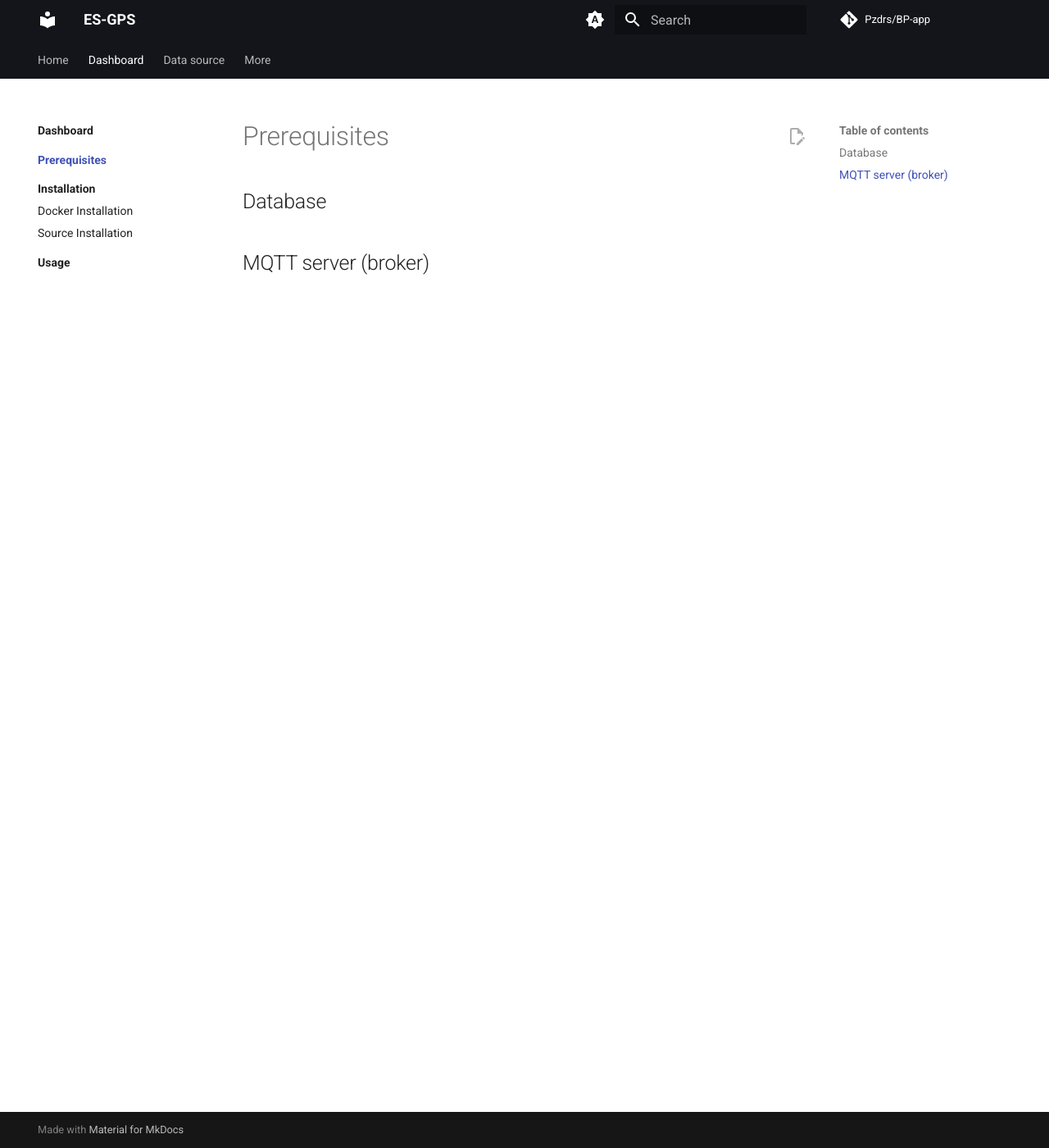
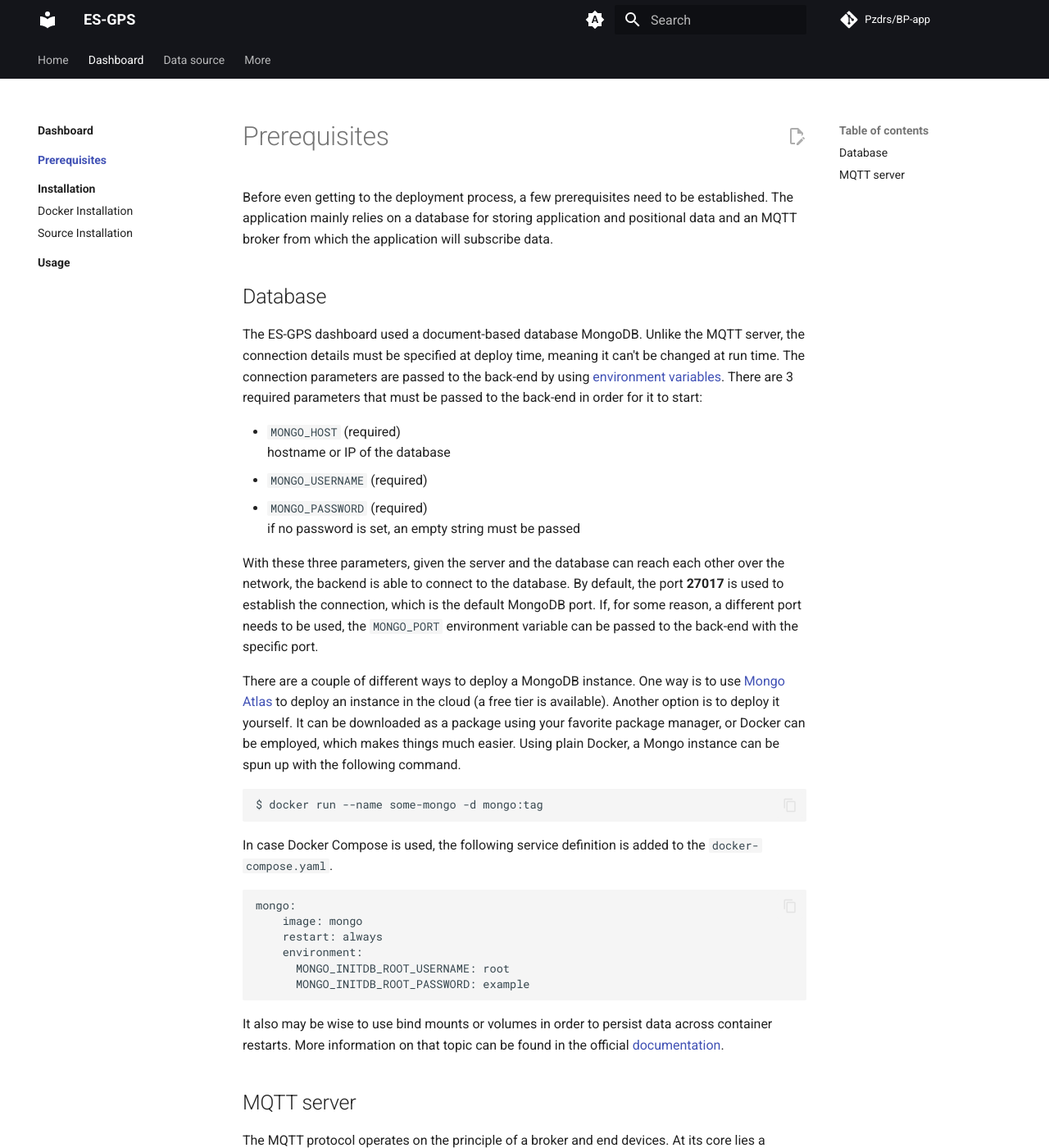
Before and after one commit to Pzdrs/BP-docs, an MkDocs documentation site: the page built from docs/dashboard/prerequisites/index.md, in a window 1280 px wide and 1400 px high. Shown: the whole window at 82% size. Built offline with MkDocs 1.6.1 and Material for MkDocs 9.7.7, drawn with Linux system fonts in a browser that asks for light colours; comment, search, counter and statistics services are not loaded; some of the changed text lies outside the part shown.

Commit message:
feat: dashboard prerequisites

````diff
--- a/docs/dashboard/prerequisites/index.md
+++ b/docs/dashboard/prerequisites/index.md
@@ -1,8 +1,74 @@
 ---
 title: Prerequisites
-description: Prerequisites for the dasboard deployment
+description: Prerequisites for the dashboard deployment
 ---
 
+Before even getting to the deployment process, a few prerequisites need to be established. The application mainly relies on a database for storing application and positional data and an MQTT broker from which the application will subscribe data.
+
 ## Database
+The ES-GPS dashboard used a document-based database MongoDB. Unlike the MQTT server, the connection details must be specified at deploy time, meaning it can't be changed at run time. The connection parameters are passed to the back-end by using [environment variables](https://en.wikipedia.org/wiki/Environment_variable). There are 3 required parameters that must be passed to the back-end in order for it to start:
 
-## MQTT server (broker)
+- `MONGO_HOST` (required) <br>
+    hostname or IP of the database
+- `MONGO_USERNAME` (required)
+- `MONGO_PASSWORD` (required) <br>
+    if no password is set, an empty string must be passed
+
+With these three parameters, given the server and the database can reach each other over the network, the backend is able to connect to the database. By default, the port __27017__ is used to establish the connection, which is the default MongoDB port. If, for some reason, a different port needs to be used, the `MONGO_PORT` environment variable can be passed to the back-end with the specific port.
+
+There are a couple of different ways to deploy a MongoDB instance. One way is to use [Mongo Atlas](https://www.mongodb.com/docs/atlas/tutorial/deploy-free-tier-cluster/) to deploy an instance in the cloud (a free tier is available). Another option is to deploy it yourself. It can be downloaded as a package using your favorite package manager, or Docker can be employed, which makes things much easier. Using plain Docker, a Mongo instance can be spun up with the following command.
+
+```shell
+$ docker run --name some-mongo -d mongo:tag
+```
+
+In case Docker Compose is used, the following service definition is added to the `docker-compose.yaml`.
+
+```yaml
+mongo:
+    image: mongo
+    restart: always
+    environment:
+      MONGO_INITDB_ROOT_USERNAME: root
+      MONGO_INITDB_ROOT_PASSWORD: example
+```
+
+It also may be wise to use bind mounts or volumes in order to persist data across container restarts. More information on that topic can be found in the official [documentation](https://docs.docker.com/storage/).
+
+## MQTT server
+
+The MQTT protocol operates on the principle of a broker and end devices. At its core lies a central server, often termed as a "broker" in messaging parlance, which orchestrates data communication among devices. This setup revolves around a publish-subscribe model, wherein publishers—typically data sources like sensors or location tracking devices—transmit data (messages) to the central broker, which manages active subscribers.
+
+Each message is published on a so-called topic, an organizational unit within the MQTT architecture. In case of this project, the data sources publish data on the __esgps/gnss__ topic that is then also subscribed to by the application. When a message arrives at the broker, it is relayed to all active subscribers listening to that specific topic.
+
+There are many open-source brokers, most notably the following:
+
+- Eclipse Mosquitto
+- RabbitMQ
+- HiveMQ
+- Redis (an in-memory database that can be leveraged to act as a message queue)
+
+During development, both Mosquitto and RabbitMQ were used and are, therefore, the officially supported message brokers of this project.
+
+In case no preexisting message broker is available, the deployment of one is equally as simple as MongoDB in the previous section. Here is an example of how to deploy a RabbitMQ instance using Docker Compose.
+
+```yaml
+version: '3.7'
+
+services:
+  rabbitmq:
+    image: rabbitmq:tag
+    hostname: my-rabbit
+    container_name: rabbitmq
+    restart: unless-stopped
+    environment:
+      - RABBITMQ_DEFAULT_USER=username
+      - RABBITMQ_DEFAULT_PASS=password
+    ports:
+      - "5672:5672"  # RabbitMQ default port
+      - "1883:1883" # MQTT
+    command: |
+        "/bin/bash -c \"rabbitmq-plugins enable --offline rabbitmq_mqtt rabbitmq_web_mqtt rabbitmq_amqp1_0; rabbitmq-server\""
+```
+
+The details of configuring the MQTT broker at run-time are covered in the [Usage](../usage/index.md) chapter.
````
Also changed, not shown: 1 other file.
